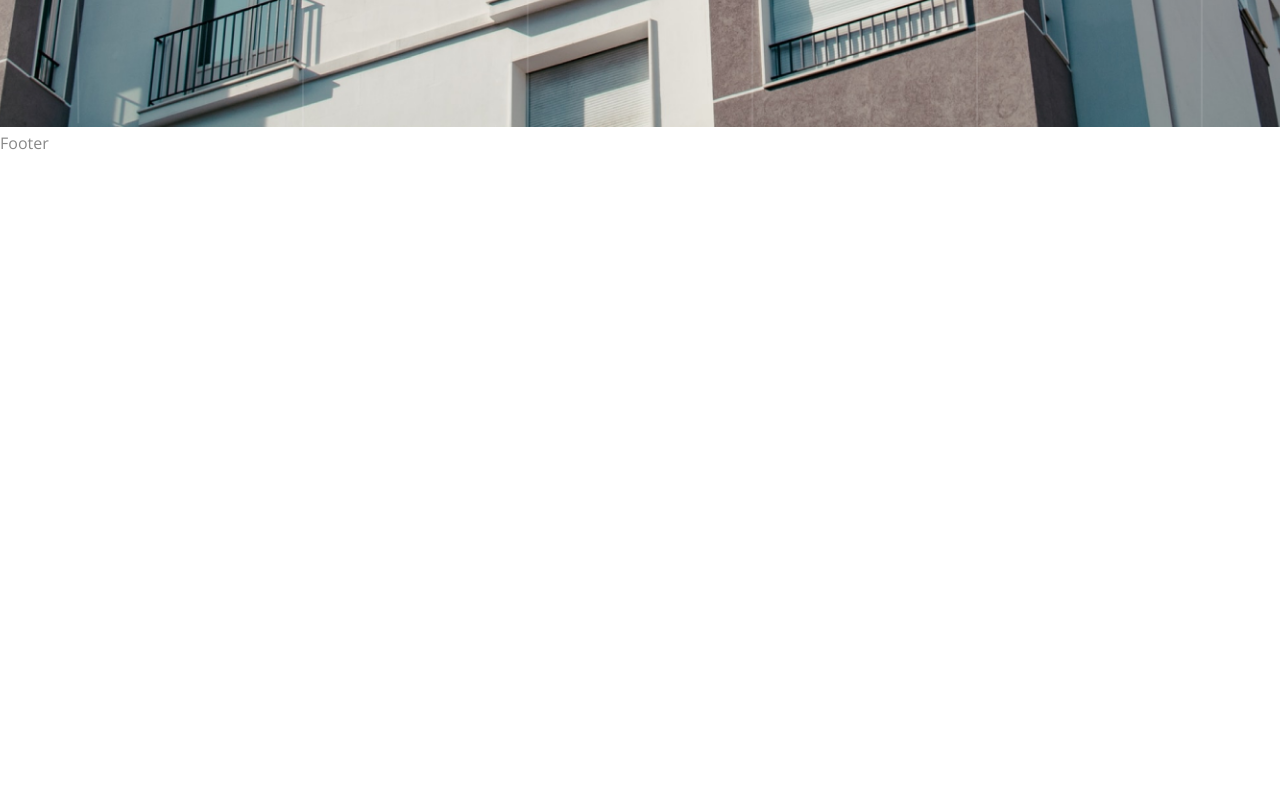
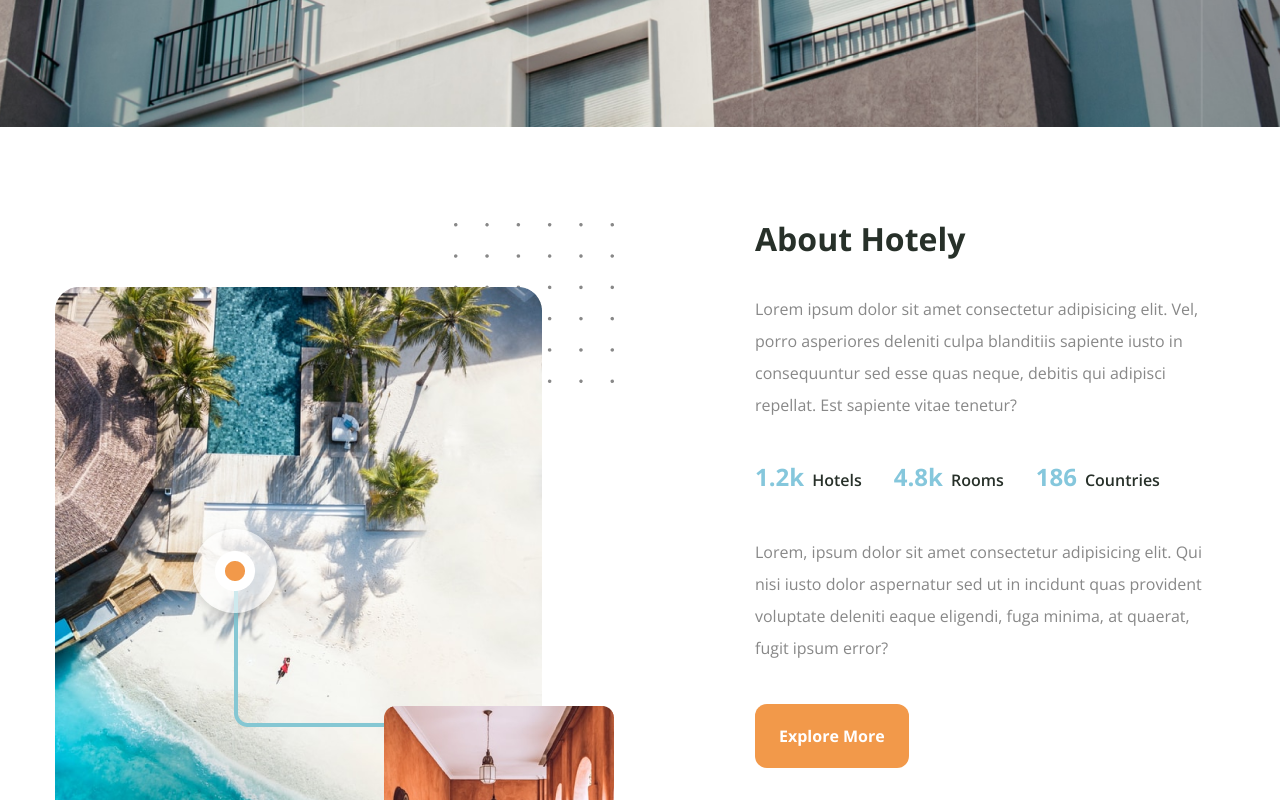
Before and after one commit to developerabdulmamun/hotely, a Next.js app: page / in a window 1280 px wide. Shown: the part 960-1760 px from the top of the page. Built offline with nearby package versions, Linux system fonts and the light colour scheme.

Commit message:
About section complete

```diff
--- a/app/page.jsx
+++ b/app/page.jsx
@@ -1,3 +1,4 @@
+import About from "@/components/About";
 import Footer from "@/components/Footer";
 import Header from "@/components/Header";
 import Hero from "@/components/Hero";
@@ -7,6 +8,7 @@
     <main className="max-w-[1440px] mx-auto bg-white overflow-hidden">
       <Header />
       <Hero />
+      <About />
       <Footer />
       <div className="h-[4000px]"></div>
     </main>
--- /dev/null
+++ b/components/About.jsx
@@ -0,0 +1,54 @@
+"use client";
+
+import React from "react";
+import { motion } from "framer-motion";
+import { fadeIn } from "@/variants";
+import { useInView } from "react-intersection-observer";
+import { Button } from "./ui/button";
+import { useMediaQuery } from "react-responsive";
+import Image from "next/image";
+import Stats from "./Stats";
+
+const About = () => {
+  return (
+    <section className="py-12 xl:py-24">
+      <div className="container">
+        <div className="flex flex-col xl:flex-row">
+          {/* img */}
+          <div className="flex-1 relative">
+            <Image
+              src={"/about/img2.png"}
+              width={559}
+              height={721}
+              alt="about photo"
+            />
+          </div>
+
+          {/* text */}
+          <div className="xl:max-w-[470px]">
+            <h2 className="h2 mb-[38px]">About Hotely</h2>
+            <p>
+              Lorem ipsum dolor sit amet consectetur adipisicing elit. Vel,
+              porro asperiores deleniti culpa blanditiis sapiente iusto in
+              consequuntur sed esse quas neque, debitis qui adipisci repellat.
+              Est sapiente vitae tenetur?
+            </p>
+            {/* stats */}
+            <div className="my-5 xl:my-10 min-h-[35px]">
+              <Stats />
+            </div>
+            <p className="mb-10">
+              Lorem, ipsum dolor sit amet consectetur adipisicing elit. Qui nisi
+              iusto dolor aspernatur sed ut in incidunt quas provident voluptate
+              deleniti eaque eligendi, fuga minima, at quaerat, fugit ipsum
+              error?
+            </p>
+            <Button variant="accent">Explore More</Button>
+          </div>
+        </div>
+      </div>
+    </section>
+  );
+};
+
+export default About;
--- /dev/null
+++ b/components/Stats.jsx
@@ -0,0 +1,49 @@
+"use client";
+
+import React from "react";
+import CountUp from "react-countup";
+
+const statsData = [
+  {
+    value: 1.2,
+    type: "Hotels",
+    unit: "k",
+  },
+  {
+    value: 4.8,
+    type: "Rooms",
+    unit: "k",
+  },
+  {
+    value: 186,
+    type: "Countries",
+    unit: null,
+  },
+];
+
+const Stats = () => {
+  return (
+    <div className="flex flex-col xl:flex-row gap-x-8 gap-y-4 my-10">
+      {statsData.map((item, index) => {
+        return (
+          <div key={index} className="flex">
+            <div className="flex items-baseline gap-x-2">
+              <h3 className="h3 text-soft_green">
+                <CountUp
+                  start={0}
+                  end={item.value}
+                  decimals={item.value % 1 !== 0 ? 1 : 0}
+                  duration={6}
+                />
+                <span>{item.unit}</span>
+              </h3>
+              <div className="text-black font-semibold">{item.type}</div>
+            </div>
+          </div>
+        );
+      })}
+    </div>
+  );
+};
+
+export default Stats;
```
